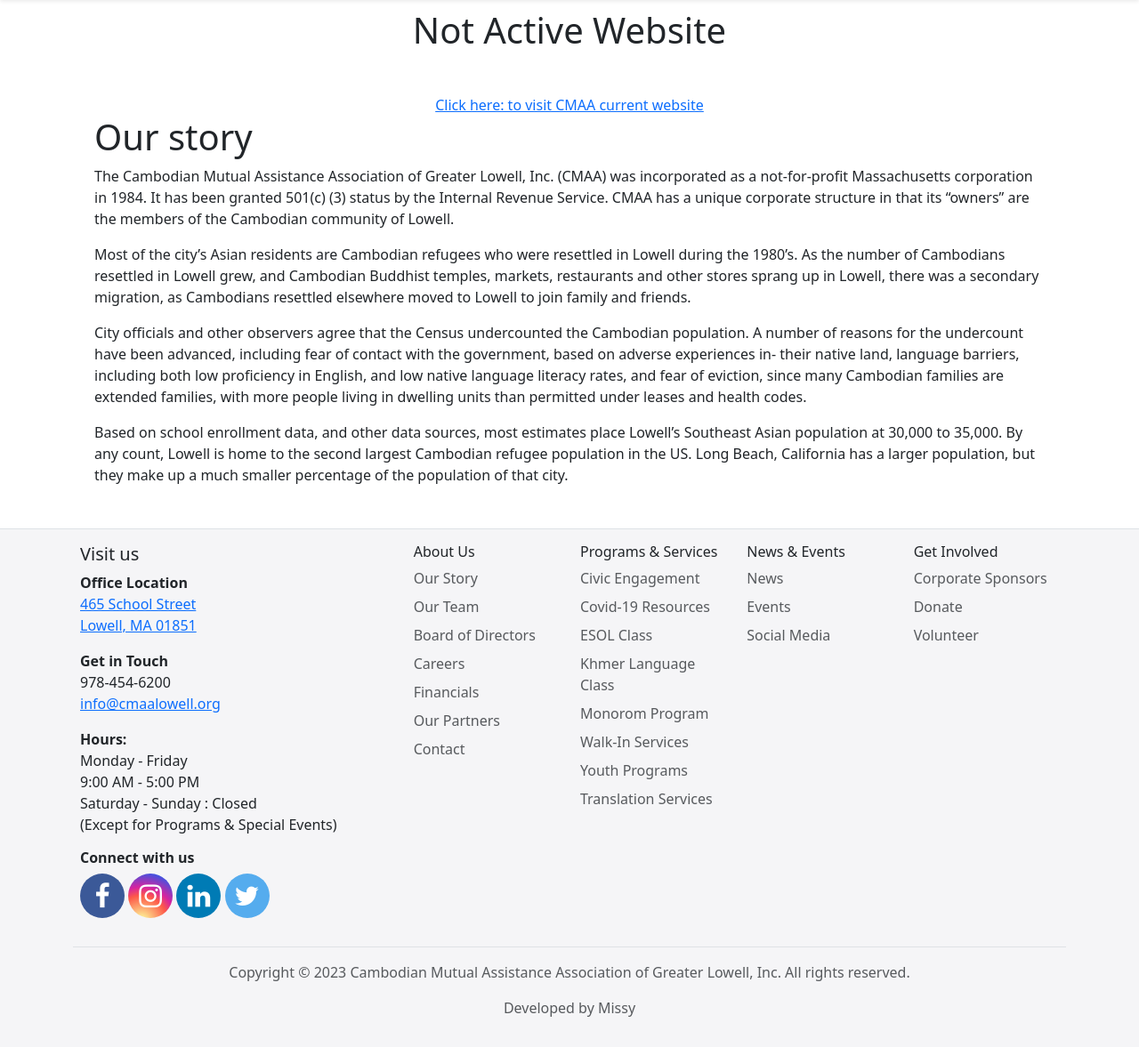
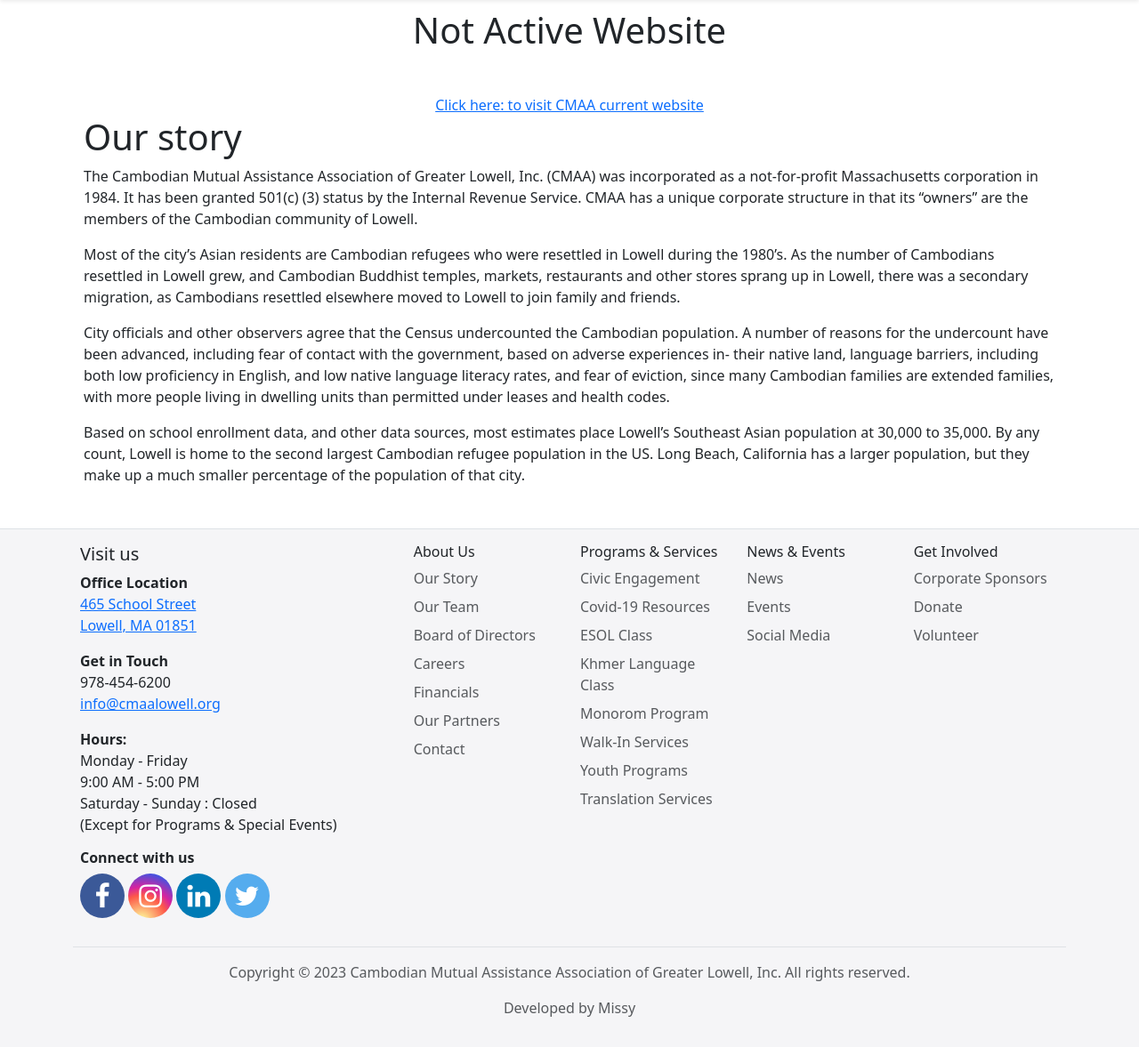
Before and after one commit to Livlau/cmaa-website, a Flask app: page /about/our-story in a window 1280 px wide. Shown: the part 98-1275 px from the top of the page at 89% size. Run offline with Flask 3, Linux system fonts and the light colour scheme.

Commit message:
updated main

```diff
--- a/templates/layout.html
+++ b/templates/layout.html
@@ -23,11 +23,11 @@
       <a href="https://www.cmaalowell.org/">Click here: to visit CMAA current website</a>
     </div>
 
-    <div class="container mb-5">
-      <main>
+
+      <main class="mb-5">
           {% block main %}{% endblock %}
       </main>
-    </div>
+
 
     <div class="border-top" style="background-color:#f5f5f7;">
       {% include 'footer.html' %}
```
